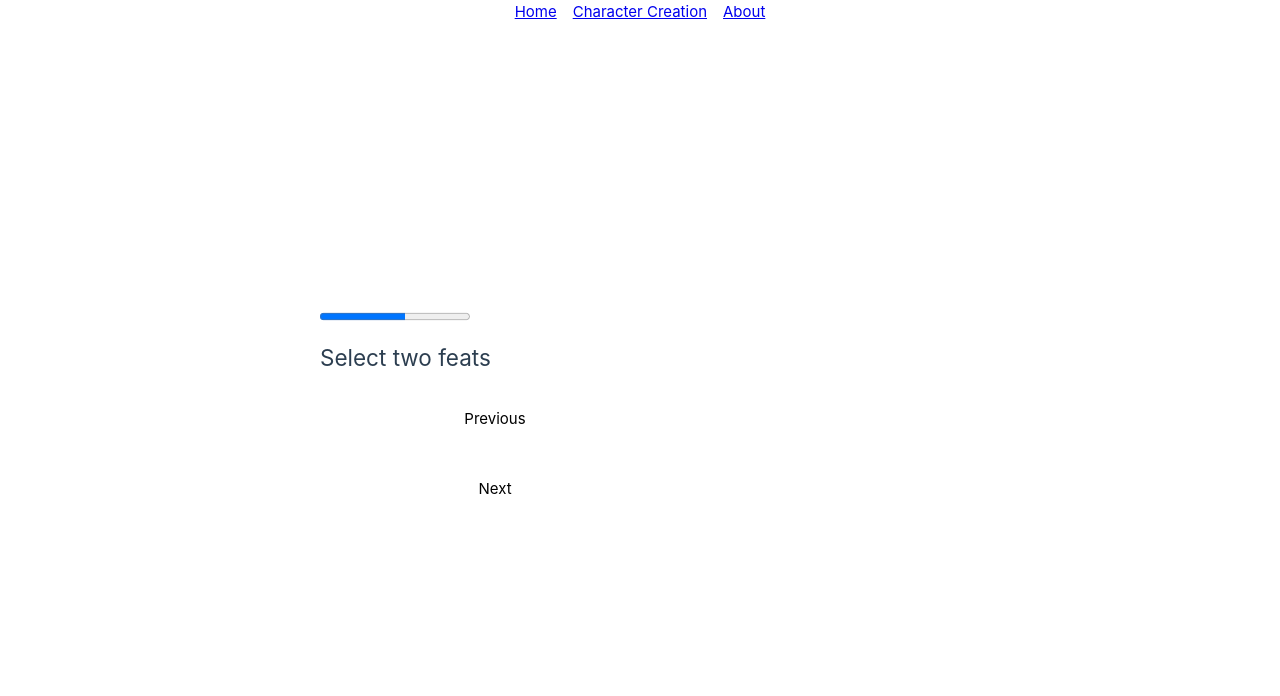
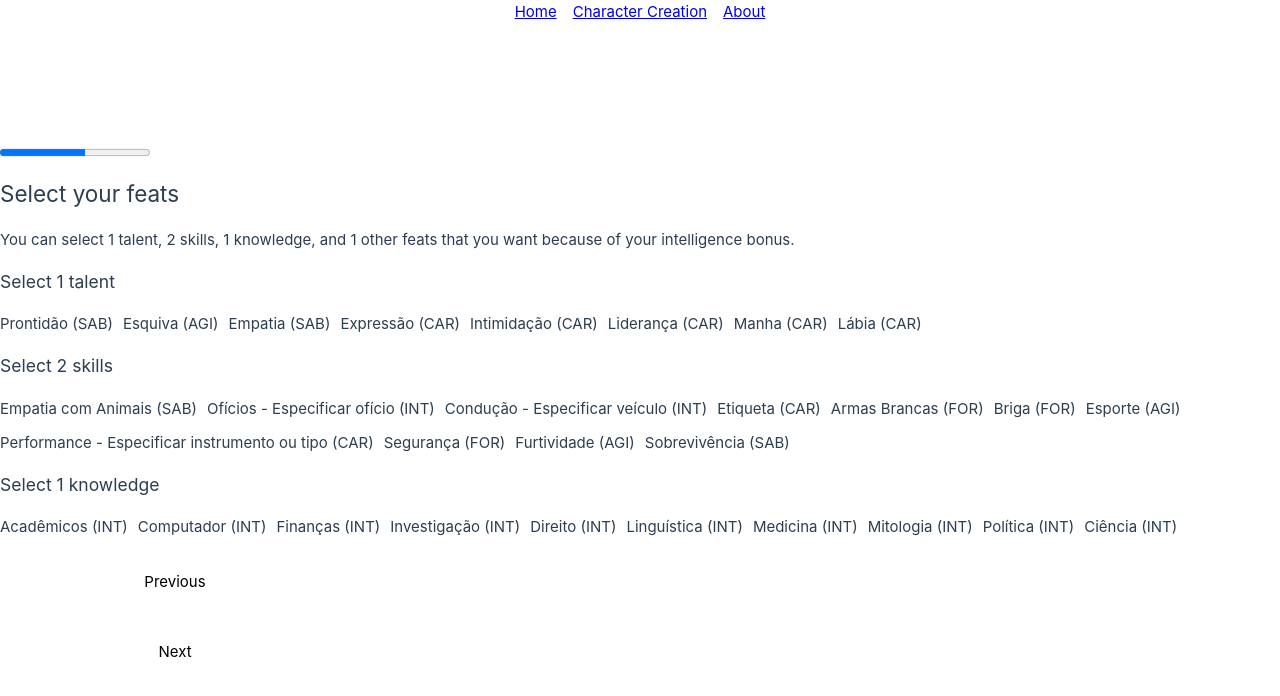
Before and after one commit to gabrielgomeso/pjrpg, a Vue app: page /feats_selection in a window 1280 px wide. Shown: the top 696 px of the page. Built offline with nearby package versions, Linux system fonts and the light colour scheme; no server answers.

Commit message:
feat: create feats selection step

```diff
--- /dev/null
+++ b/feats.json
@@ -0,0 +1,37 @@
+{
+  "talents": [
+    "Prontidão (SAB)",
+    "Esquiva (AGI)",
+    "Empatia (SAB)",
+    "Expressão (CAR)",
+    "Intimidação (CAR)",
+    "Liderança (CAR)",
+    "Manha (CAR)",
+    "Lábia (CAR)"
+  ],
+  "skills": [
+    "Empatia com Animais (SAB)",
+    "Ofícios - Especificar ofício (INT)",
+    "Condução - Especificar veículo (INT)",
+    "Etiqueta (CAR)",
+    "Armas Brancas (FOR)",
+    "Briga (FOR)",
+    "Esporte (AGI)",
+    "Performance - Especificar instrumento ou tipo (CAR)",
+    "Segurança (FOR)",
+    "Furtividade (AGI)",
+    "Sobrevivência (SAB)"
+  ],
+  "knowledges": [
+    "Acadêmicos (INT)",
+    "Computador (INT)",
+    "Finanças (INT)",
+    "Investigação (INT)",
+    "Direito (INT)",
+    "Linguística (INT)",
+    "Medicina (INT)",
+    "Mitologia (INT)",
+    "Política (INT)",
+    "Ciência (INT)"
+  ]
+}
--- a/src/views/CharacterCreation/FeatsSelection.vue
+++ b/src/views/CharacterCreation/FeatsSelection.vue
@@ -1,15 +1,47 @@
 <script setup lang="ts">
 import { StepLayout } from "@/components/layout";
+import * as feats from "../../../feats.json";
+import { storeToRefs } from "pinia";
+import { useCharacterStore } from "@/stores/character";
+const { attributes } = storeToRefs(useCharacterStore());
+const intelligence_bonus = attributes.value.intelligence;
+
+const { talents, skills, knowledges } = feats;
 </script>
 
 <template>
   <StepLayout
     :current-step="4"
-    :step-title="'Select two feats'"
+    :step-title="'Select your feats'"
     :previous-step="'habilities_selection'"
     :next-step="'items_selection'"
   >
+    <h4>
+      You can select 1 talent, 2 skills, 1 knowledge, and
+      {{ intelligence_bonus }} other feats that you want because of your
+      intelligence bonus.
+    </h4>
+    <h3>Select 1 talent</h3>
+    <div class="feat-list">
+      <span v-for="talent in talents">{{ talent }}</span>
+    </div>
+
+    <h3>Select 2 skills</h3>
+    <div class="feat-list">
+      <span class="feat-list" v-for="skill in skills">{{ skill }}</span>
+    </div>
+
+    <h3>Select 1 knowledge</h3>
+    <div class="feat-list">
+      <span class="feat-list" v-for="knowledge in knowledges">{{ knowledge }}</span>
+    </div>
   </StepLayout>
 </template>
 
-<style></style>
+<style>
+.feat-list {
+  display: flex;
+  flex-wrap: wrap;
+  gap: 10px;
+}
+</style>
```
